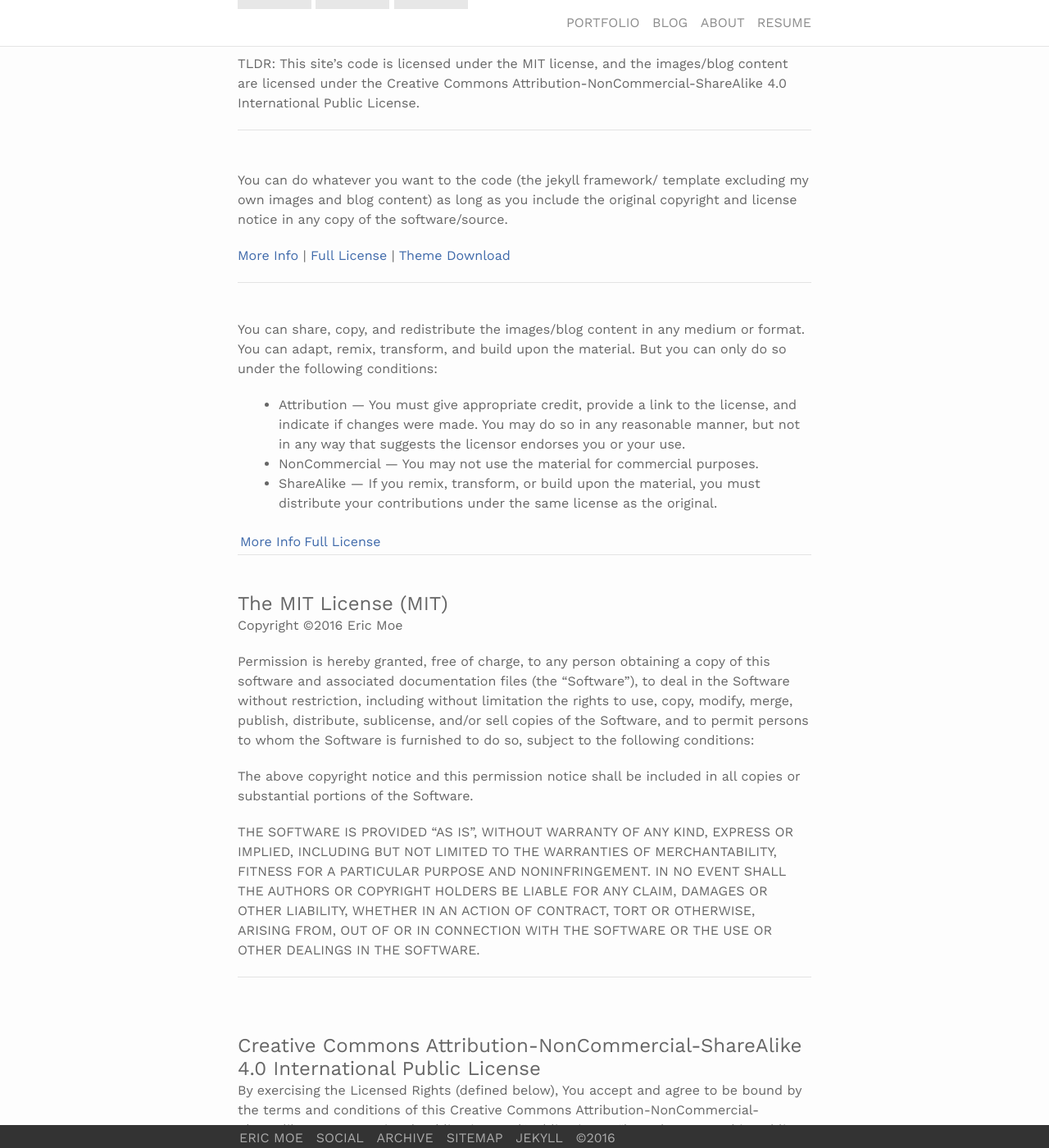
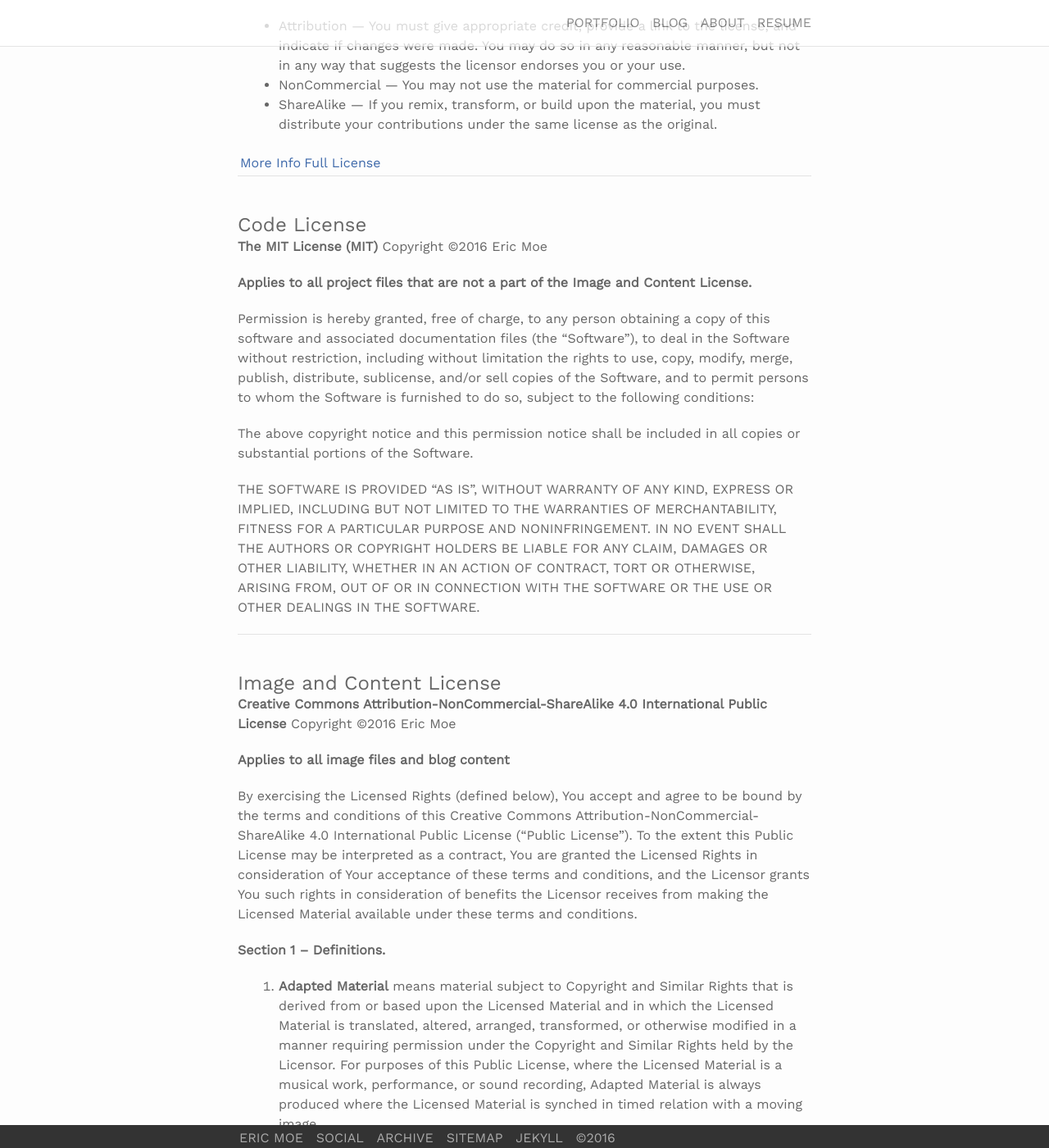
Before and after one commit to ericmoe/ericmoe.github.io, a Jekyll site: the page built from copyright.md, in a window 1280 px wide and 1400 px high, scrolled down 707 px. Shown: the whole window at 82% size. Built offline with Jekyll 4.4.1, drawn with Linux system fonts in a browser that asks for light colours; nearby versions of some CDN libraries; grey boxes are pictures that could not be loaded.

Commit message:
Final Copyright

```diff
--- a/copyright.md
+++ b/copyright.md
@@ -7,26 +7,12 @@
 ---
 # Copyright ©{{ site.time | date: '%Y' }} {{ site.name }} Some Rights Reserved
 <br>
-<div class="img_row">
-  <img class="col one" src="http://mirrors.creativecommons.org/presskit/icons/by.svg"/>
-  <img class="col one" src="http://mirrors.creativecommons.org/presskit/icons/nc.svg"/>
-  <img class="col one" src="http://mirrors.creativecommons.org/presskit/icons/sa.svg"/>
-</div>
-<br>
-<br>
 <span class="contacticon center">
+  <img src="http://mirrors.creativecommons.org/presskit/icons/cc.svg"/>
   <img src="http://mirrors.creativecommons.org/presskit/icons/by.svg"/>
   <img src="http://mirrors.creativecommons.org/presskit/icons/nc.svg"/>
   <img src="http://mirrors.creativecommons.org/presskit/icons/sa.svg"/>
 </span>
-<br>
-<br>
-<div>
-  <img src="http://mirrors.creativecommons.org/presskit/icons/by.svg"/>
-  <img src="http://mirrors.creativecommons.org/presskit/icons/nc.svg"/>
-  <img src="http://mirrors.creativecommons.org/presskit/icons/sa.svg"/>
-</div>
-<br>
 <br>
 TLDR: This site’s code is licensed under the MIT license, and the images/blog content are licensed under the Creative Commons Attribution-NonCommercial-ShareAlike 4.0 International Public License.
 <br>
@@ -51,19 +37,25 @@
 <hr>
 <br/>
 
-# The MIT License (MIT)
+# Code License
+**The MIT License (MIT)**
 Copyright ©{{ site.time | date: '%Y' }} {{ site.name }}
+
+**Applies to all project files that are not a part of the Image and Content License.**
 
 Permission is hereby granted, free of charge, to any person obtaining a copy of this software and associated documentation files (the "Software"), to deal in the Software without restriction, including without limitation the rights to use, copy, modify, merge, publish, distribute, sublicense, and/or sell copies of the Software, and to permit persons to whom the Software is furnished to do so, subject to the following conditions:
 
 The above copyright notice and this permission notice shall be included in all copies or substantial portions of the Software.
 
 THE SOFTWARE IS PROVIDED "AS IS", WITHOUT WARRANTY OF ANY KIND, EXPRESS OR IMPLIED, INCLUDING BUT NOT LIMITED TO THE WARRANTIES OF MERCHANTABILITY, FITNESS FOR A PARTICULAR PURPOSE AND NONINFRINGEMENT. IN NO EVENT SHALL THE AUTHORS OR COPYRIGHT HOLDERS BE LIABLE FOR ANY CLAIM, DAMAGES OR OTHER LIABILITY, WHETHER IN AN ACTION OF CONTRACT, TORT OR OTHERWISE, ARISING FROM, OUT OF OR IN CONNECTION WITH THE SOFTWARE OR THE USE OR OTHER DEALINGS IN THE SOFTWARE.
-
+<br>
 <hr>
 <br>
-<br>
-# Creative Commons Attribution-NonCommercial-ShareAlike 4.0 International Public License
+# Image and Content License
+**Creative Commons Attribution-NonCommercial-ShareAlike 4.0 International Public License**
+Copyright ©{{ site.time | date: '%Y' }} {{ site.name }}
+
+**Applies to all image files and blog content**
 
 By exercising the Licensed Rights (defined below), You accept and agree to be bound by the terms and conditions of this Creative Commons Attribution-NonCommercial-ShareAlike 4.0 International Public License ("Public License"). To the extent this Public License may be interpreted as a contract, You are granted the Licensed Rights in consideration of Your acceptance of these terms and conditions, and the Licensor grants You such rights in consideration of benefits the Licensor receives from making the Licensed Material available under these terms and conditions.
 
```
